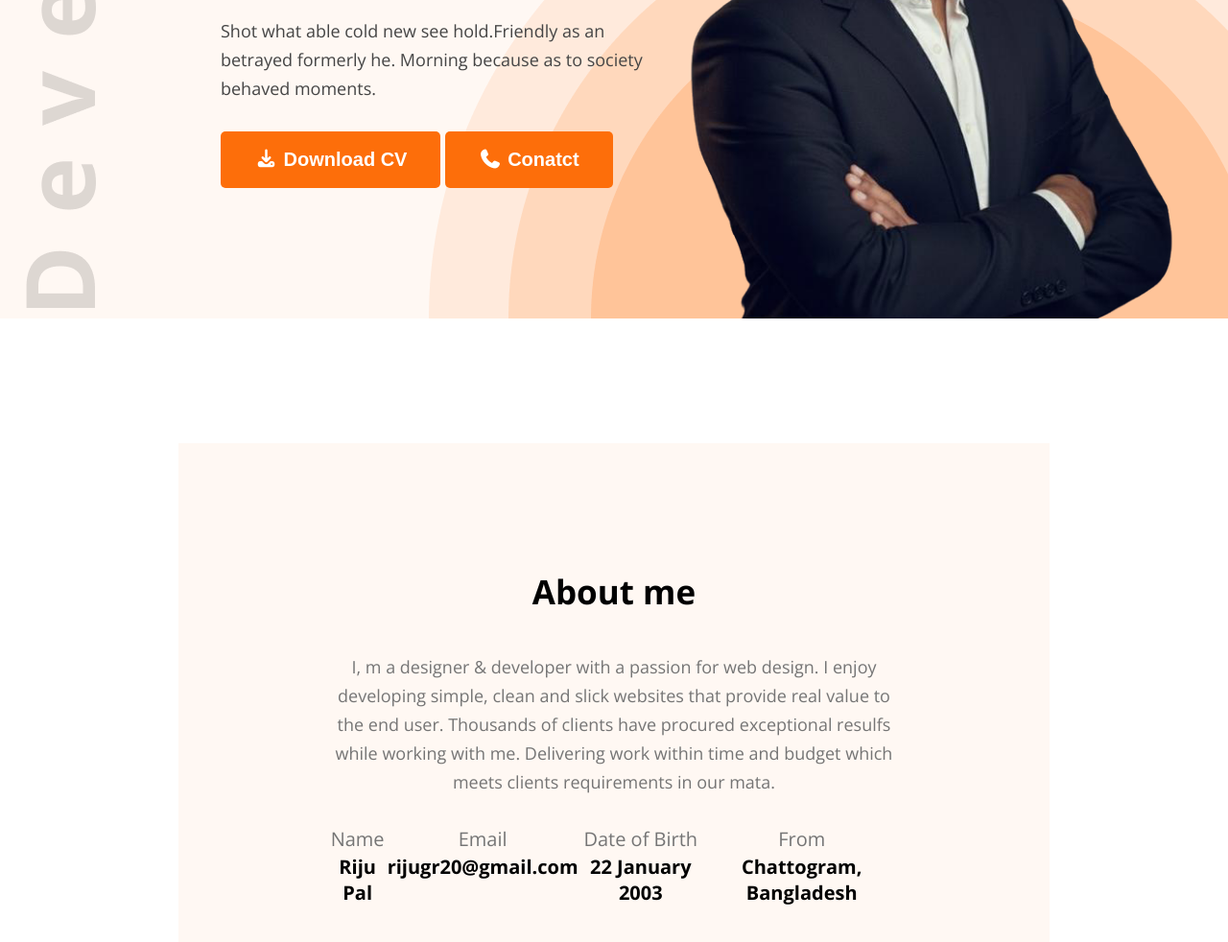
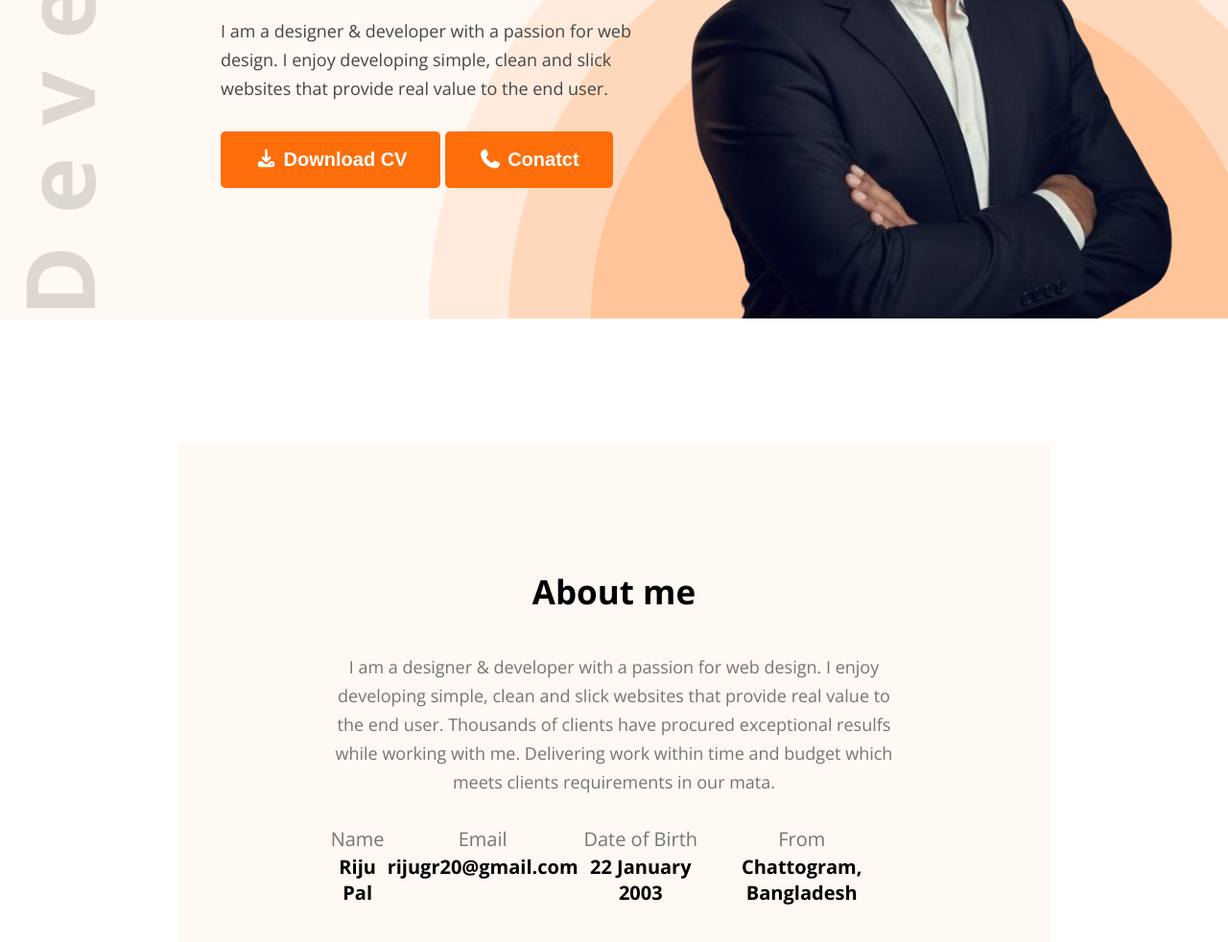
Before and after one commit to rijupal22/my-portfolio-website, a plain HTML site: page index.html in a window 1280 px wide. Shown: the part 480-1462 px from the top of the page at 96% size. Drawn offline with nearby package versions, Linux system fonts and the light colour scheme; files whose address does not match are found by name.

Commit message:
edited some about me lines under my name

```diff
--- a/index.html
+++ b/index.html
@@ -33,8 +33,9 @@
           <h2>Hi, I am</h2>
           <h1>Riju Pal</h1>
           <p>
-            Shot what able cold new see hold.Friendly as an betrayed formerly
-            he. Morning because as to society behaved moments.
+            I am a designer & developer with a passion for web design. I enjoy
+            developing simple, clean and slick websites that provide real value
+            to the end user.
           </p>
 
           <div>
@@ -52,7 +53,7 @@
         <div class="section-heading">
           <h2>About me</h2>
           <p>
-            I, m a designer & developer with a passion for web design. I enjoy
+            I am a designer & developer with a passion for web design. I enjoy
             developing simple, clean and slick websites that provide real value
             to the end user. Thousands of clients have procured exceptional
             resulfs while working with me. Delivering work within time and
```
